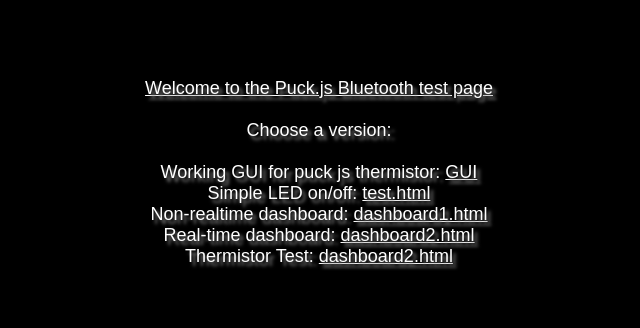
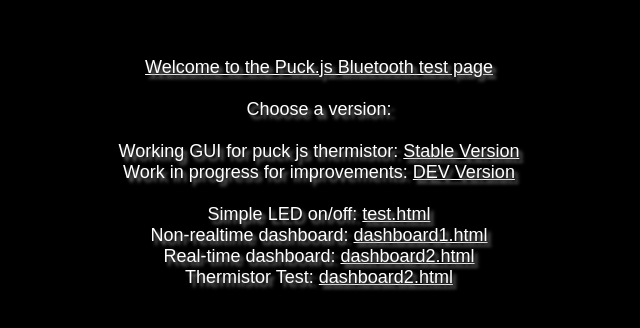
Before and after one commit to HenryDore/PuckTest, a plain HTML site: page index.html in a window 1280 px wide. Shown: the part 228-556 px from the top of the page, without its empty margins (321-961 px from the left). Drawn offline with Linux system fonts and the light colour scheme.

Commit message:
Update index.html

```diff
--- a/index.html
+++ b/index.html
@@ -26,7 +26,9 @@
    <u>Welcome to the Puck.js Bluetooth test page</u><br><br>
    Choose a version:<br><br>
 
-   Working GUI for puck js thermistor: <a href="Puck GUI for thermistor v_1.html">GUI</a> <br>
+   Working GUI for puck js thermistor: <a href="Puck GUI for thermistor v_1.html">Stable Version</a> <br>
+   Work in progress for improvements: <a href="Puck GUI for thermistor v_2.html">DEV Version</a> <br>
+   <br>
    Simple LED on/off: <a href="test.html">test.html</a> <br>
    Non-realtime dashboard: <a href="dashboard1.html">dashboard1.html</a> <br>
    Real-time dashboard: <a href="dashboard2.html">dashboard2.html</a> <br>
```
